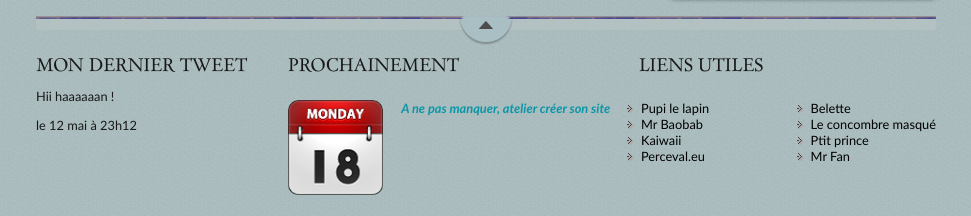
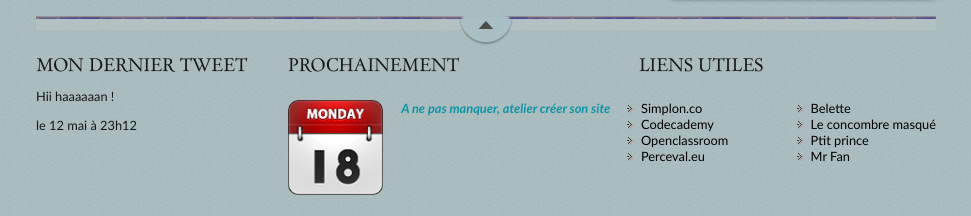
Before and after one commit to TheLastEv/TheLastEv.github.io, a Jekyll site: the page index.html, which Jekyll copies as it is, in a window 1280 px wide. Shown: the part 842-1058 px from the top of the page, without its empty margins (154-1125 px from the left). Built offline with Jekyll 4.4.1, drawn with Linux system fonts in a browser that asks for light colours.

Commit message:
modif index

```diff
--- a/index.html
+++ b/index.html
@@ -68,9 +68,9 @@
             	<h1>Liens utiles</h1>
                <div id="listes_utile">
                	<ul>
-                  	<li><a href="#">Pupi le lapin</a></li>
-                     <li><a href="#">Mr Baobab</a></li>
-                     <li><a href="#">Kaiwaii</a></li>
+                  	<li><a href="http://simplon.co/" target="_blank">Simplon.co</a></li>
+                     <li><a href="https://www.codecademy.com" target="_blank">Codecademy</a></li>
+                     <li><a href="https://openclassrooms.com" target="_blank">Openclassroom</a></li>
                      <li><a href="#">Perceval.eu</a></li>
                   </ul>
                   <ul>
```
